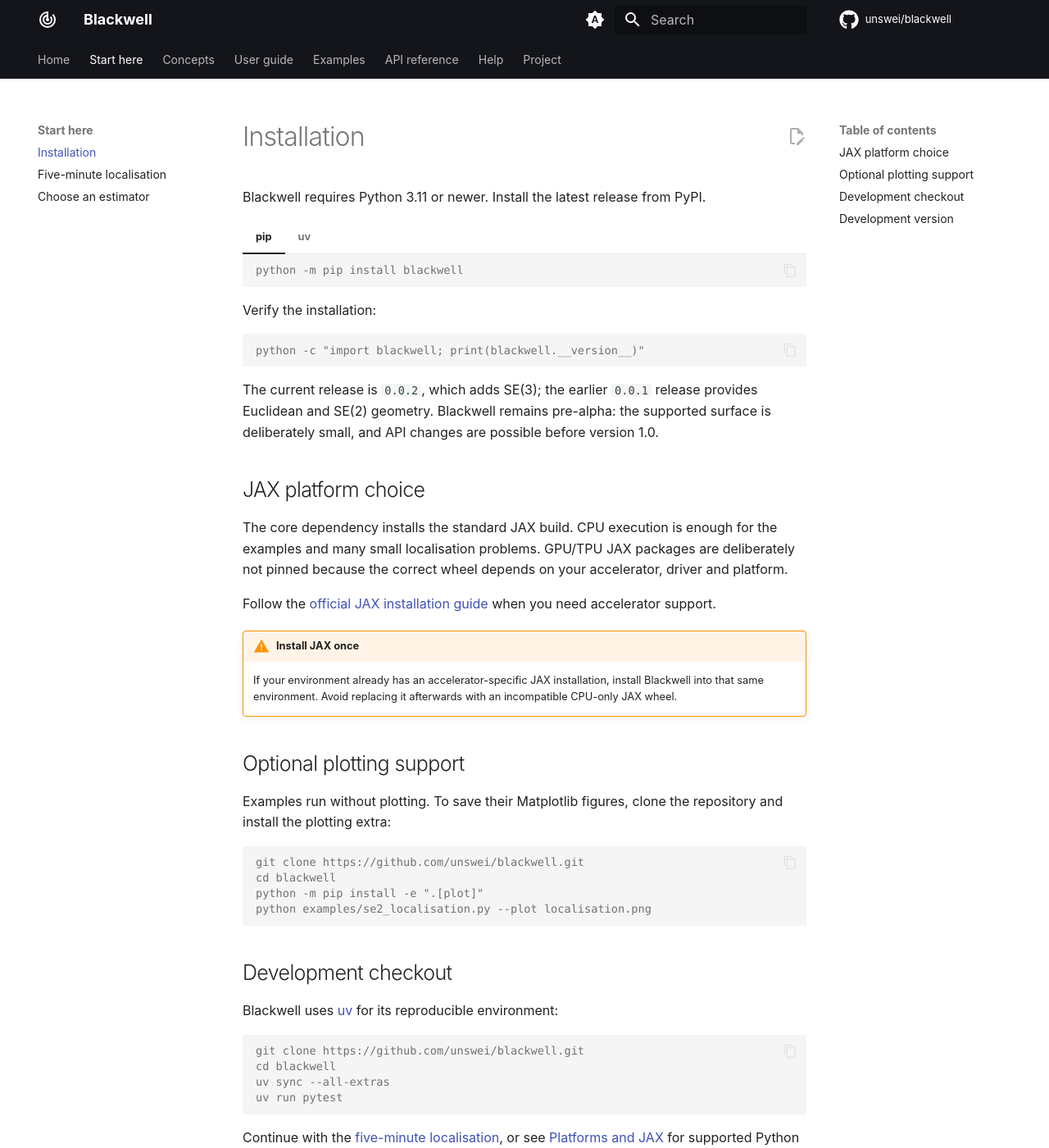
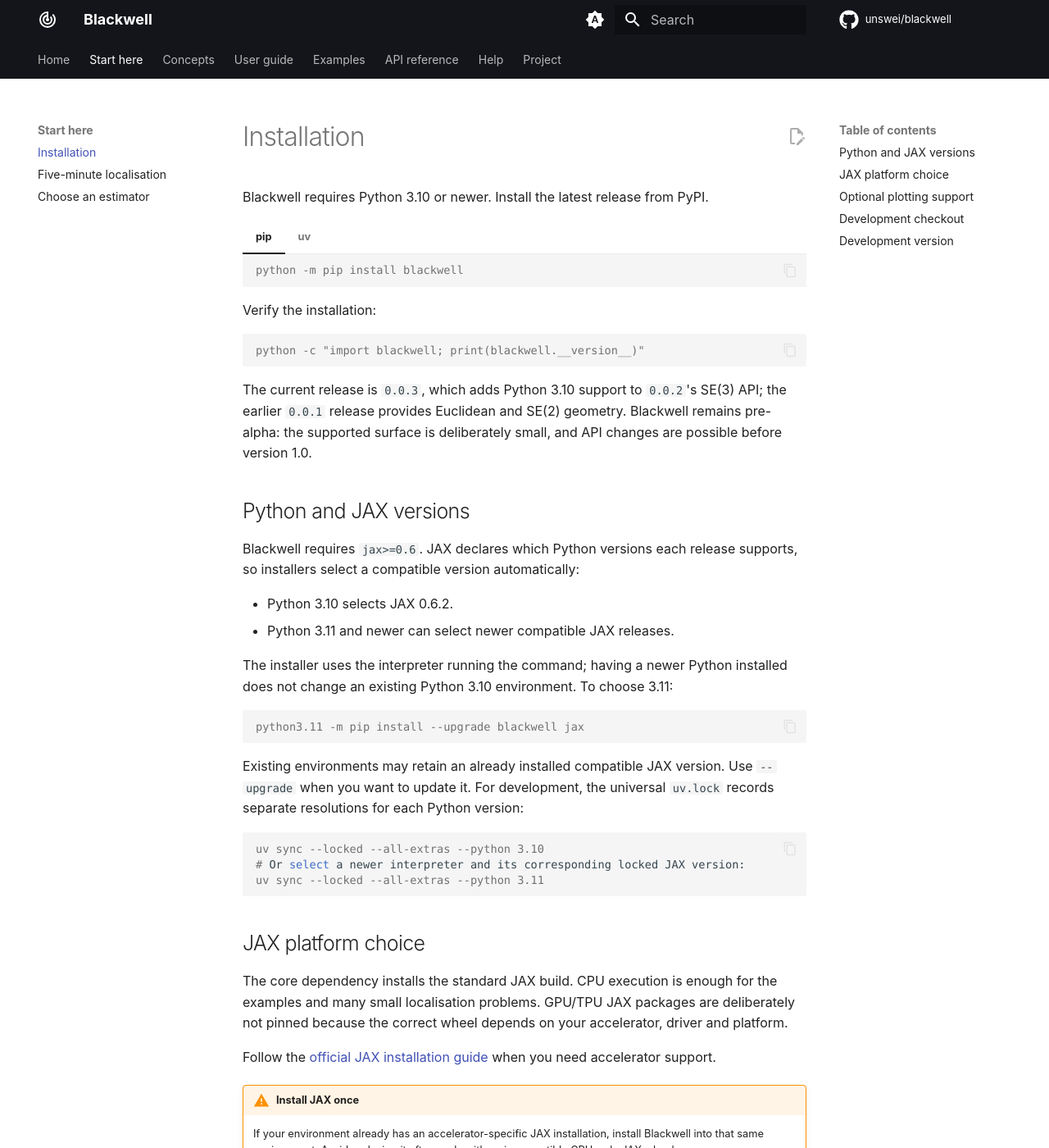
Before and after one commit to unswei/blackwell, an MkDocs documentation site: the page built from docs/getting-started/installation.md, in a window 1280 px wide and 1400 px high. Shown: the whole window at 82% size. Built offline with MkDocs 1.6.1 and Material for MkDocs 9.7.7, drawn with Linux system fonts in a browser that asks for light colours; comment, search, counter and statistics services are not loaded.

Commit message:
Support Python 3.10 and prepare Blackwell 0.0.3 (#2)

````diff
--- a/docs/getting-started/installation.md
+++ b/docs/getting-started/installation.md
@@ -1,6 +1,6 @@
 # Installation
 
-Blackwell requires Python 3.11 or newer. Install the latest release from PyPI.
+Blackwell requires Python 3.10 or newer. Install the latest release from PyPI.
 
 === "pip"
 
@@ -20,10 +20,35 @@
 python -c "import blackwell; print(blackwell.__version__)"
 ```
 
-The current release is `0.0.2`, which adds SE(3);
+The current release is `0.0.3`, which adds Python 3.10 support to `0.0.2`'s SE(3) API;
 the earlier `0.0.1` release provides Euclidean and SE(2) geometry. Blackwell remains
 pre-alpha: the supported surface is deliberately small, and API changes are
 possible before version 1.0.
+
+## Python and JAX versions
+
+Blackwell requires `jax>=0.6`. JAX declares which Python versions each release
+supports, so installers select a compatible version automatically:
+
+- Python 3.10 selects JAX 0.6.2.
+- Python 3.11 and newer can select newer compatible JAX releases.
+
+The installer uses the interpreter running the command; having a newer Python
+installed does not change an existing Python 3.10 environment. To choose 3.11:
+
+```console
+python3.11 -m pip install --upgrade blackwell jax
+```
+
+Existing environments may retain an already installed compatible JAX version.
+Use `--upgrade` when you want to update it. For development, the universal
+`uv.lock` records separate resolutions for each Python version:
+
+```console
+uv sync --locked --all-extras --python 3.10
+# Or select a newer interpreter and its corresponding locked JAX version:
+uv sync --locked --all-extras --python 3.11
+```
 
 ## JAX platform choice
 
--- a/src/blackwell/__init__.py
+++ b/src/blackwell/__init__.py
@@ -7,6 +7,6 @@
 try:
     __version__ = version("blackwell")
 except PackageNotFoundError:  # pragma: no cover - supports direct source imports.
-    __version__ = "0.0.2"
+    __version__ = "0.0.3"
 
 __all__ = ["GaussianBelief", "ParticleBelief", "__version__"]
````
Also changed, not shown: CHANGELOG.md (+19 -0 lines), CONTRIBUTING.md (+4 -1 lines), README.md (+7 -2 lines), docs/development.md (+1 -1 lines), docs/help/troubleshooting.md (+1 -1 lines), docs/platforms.md (+7 -2 lines), docs/roadmap.md (+2 -1 lines), pyproject.toml (+4 -3 lines), 5 other files.
